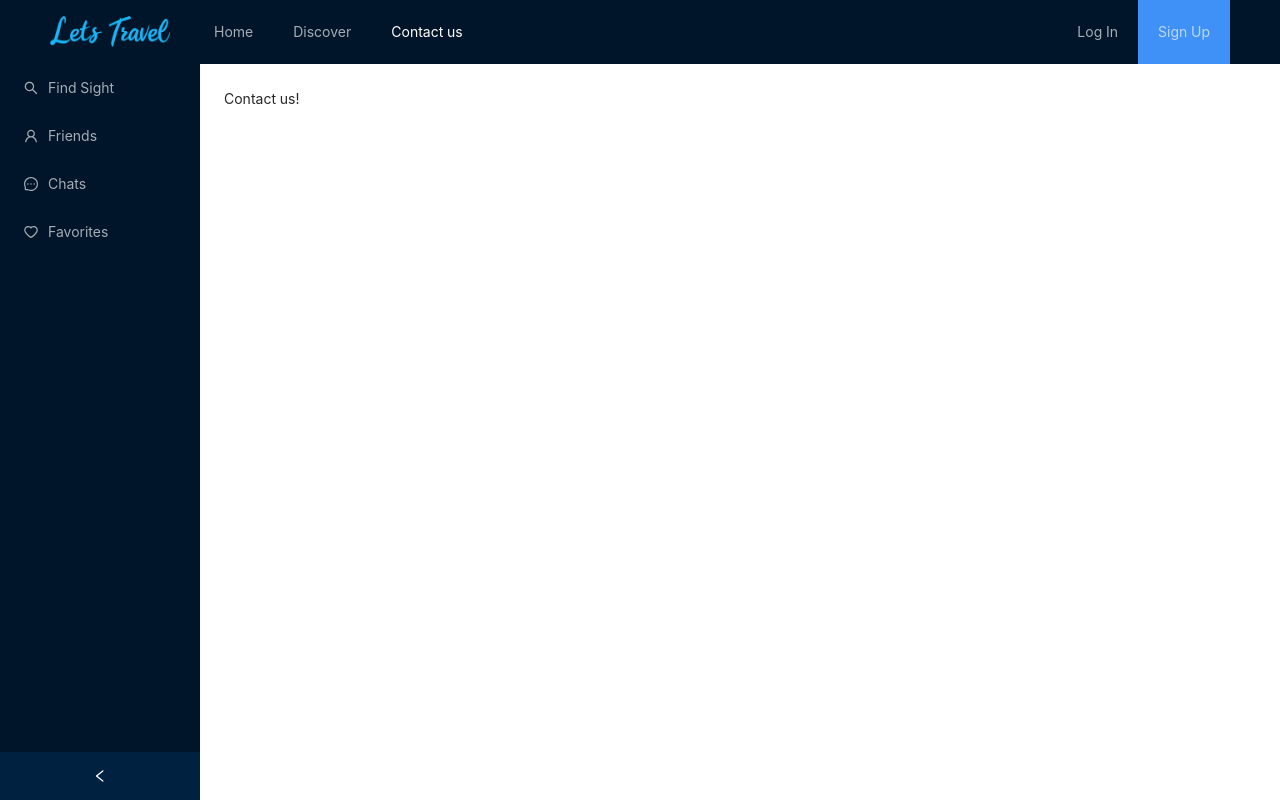
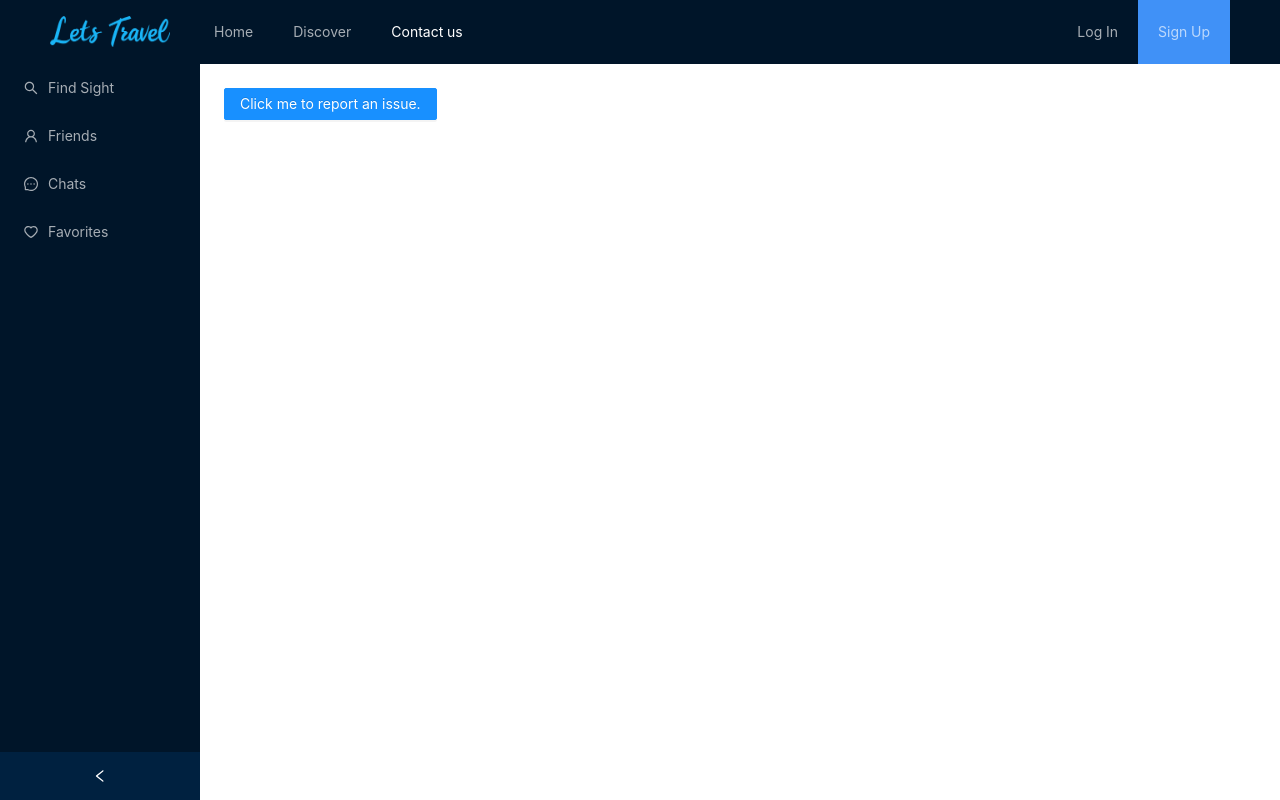
Before and after one commit to Wenze-Ma/LetsTravel, a React (Create React App) app in the folder client/: page /contact in a window 1280 px wide. Built offline with nearby package versions, Linux system fonts and the light colour scheme; no server answers.

Commit message:
final update

```diff
--- a/client/src/Content/Contact.js
+++ b/client/src/Content/Contact.js
@@ -1,8 +1,22 @@
-import React from "react";
+import React, {useState} from "react";
 import {Content} from "antd/es/layout/layout";
+import {Button, message, Popover} from "antd";
 
 
 function Contact() {
+    const [marginT, setMarginT] = useState(0);
+
+    console.log(window.innerHeight);
+    console.log(marginT);
+
+    const handleMove = () => {
+        let newMargin = marginT + 10;
+        if (newMargin > window.innerHeight / 20) {
+            newMargin = marginT - 10;
+        }
+        setMarginT(newMargin);
+    }
+
     return (
         <Content
             className="site-layout-background"
@@ -12,7 +26,15 @@ function Contact() {
                 minHeight: 280,
             }}
         >
-            Contact us!
+            <Button type="primary"
+                    onMouseEnter={handleMove}
+                    onClick={() => {
+                        message.warn("Don't report. Just bear with it!")
+                    }}
+                    style={{marginTop: marginT+"%"}}
+            >
+                Click me to report an issue.
+            </Button>
         </Content>
     )
 }
--- a/client/src/Content/Discover.js
+++ b/client/src/Content/Discover.js
@@ -12,7 +12,7 @@ function Discover() {
                 minHeight: 280,
             }}
         >
-            Discover Page!
+            This page requires your imagination!
         </Content>
     )
 }
--- a/client/src/Content/SightDetail.js
+++ b/client/src/Content/SightDetail.js
@@ -59,7 +59,8 @@ function SightDetail({sight, user, setSelectedSight, setUser}) {
 
 
     const handleSubmit = () => {
-        if (!value) {
+        if (!value || value.trim().length === 0) {
+            message.error("The body cannot by empty");
             return;
         }
 
@@ -168,7 +169,7 @@ function SightDetail({sight, user, setSelectedSight, setUser}) {
                             <ShareAltOutlined
                                 onClick={() => setShareVisible(true)}
                             />
-                            <Rate allowHalf value={stars} onChange={submitRate}/>
+                            <Rate allowHalf value={stars} onChange={submitRate} allowClear={false}/>
                             <Text
                                 style={{textAlign: 'center'}}>{stars === 0 ? "Click to rate" : "Click to change your rate"}</Text>
                         </> :
--- a/client/src/Form/Search.js
+++ b/client/src/Form/Search.js
@@ -45,6 +45,7 @@ const Search = ({ onFinish, onFinishFailed }) => {
             >
                 <Input
                     type="number"
+                    min={0}
                 />
             </Form.Item>
 
```
